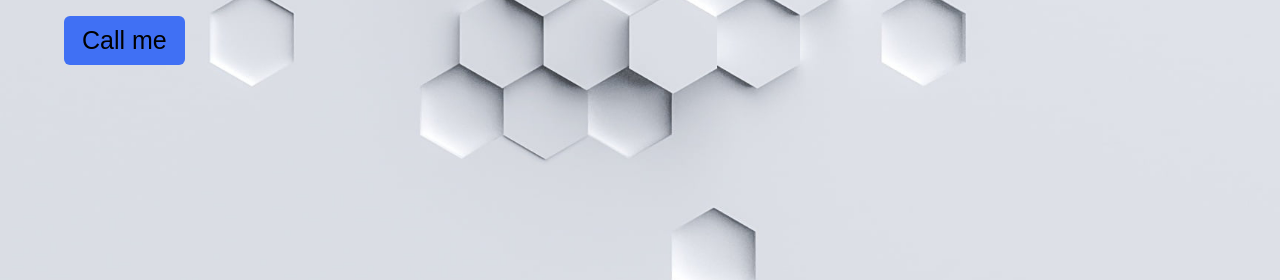
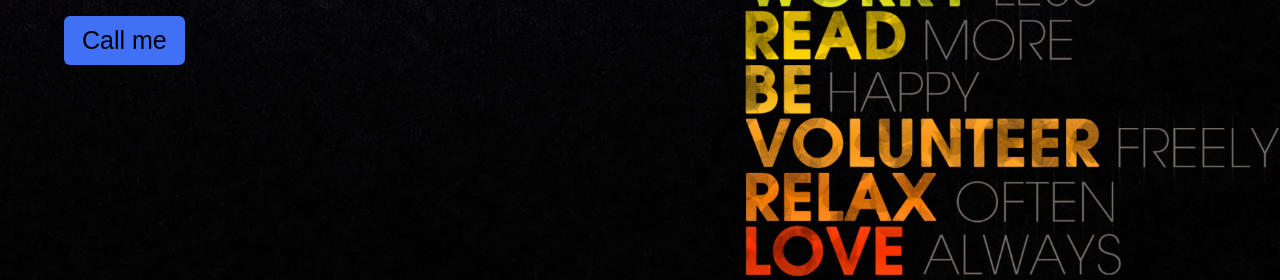
Before and after one commit to anshul8745/My_Portfolio, a plain HTML site: page index.html in a window 1280 px wide. Shown: the part 481-761 px from the top of the page. Drawn offline with Linux system fonts and the light colour scheme.

Commit message:
Bg image chnage

```diff
--- a/style.css
+++ b/style.css
@@ -111,7 +111,7 @@ nav.sticky .menu-btn{
 .home{
   height: 100vh;
   width: 100%;
-  background: url("bg-2.jpg") no-repeat;
+  background: url("Images/background.jpg") no-repeat;
   background-size: cover;
   background-position: center;
   background-attachment: fixed;
```
Also changed, not shown: Images/bg-2.jpg (renamed from bg-2.jpg).
